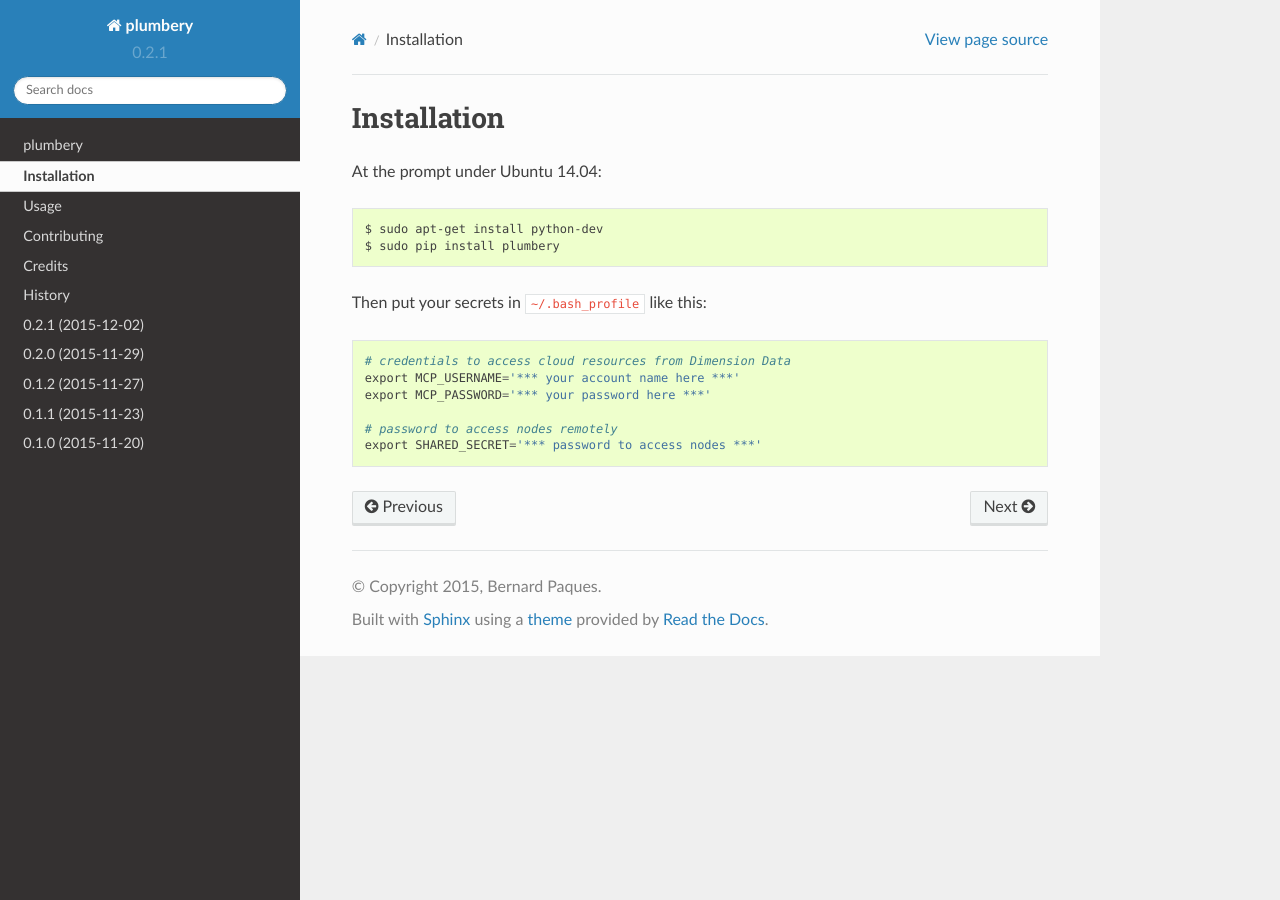
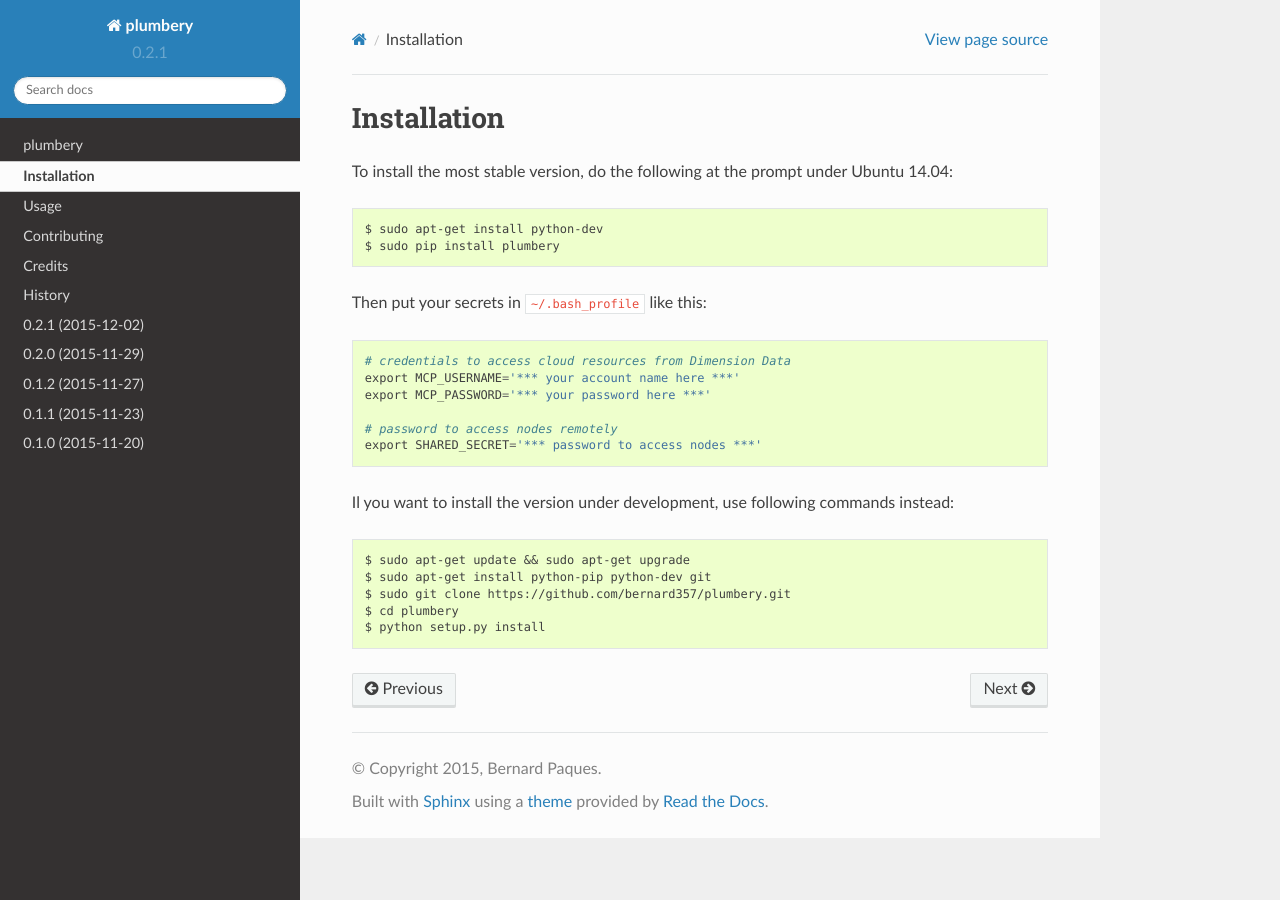
Before and after one commit to NTTLimitedRD/plumbery, a Sphinx documentation site: the page built from docs/installation.rst, in a window 1280 px wide. Built offline with Sphinx 7.4.7 and the Read the Docs theme 2.0.0, drawn with Linux system fonts in a browser that asks for light colours.

Commit message:
add documentation to install development version

```diff
--- a/docs/installation.rst
+++ b/docs/installation.rst
@@ -2,7 +2,7 @@
 Installation
 ============
 
-At the prompt under Ubuntu 14.04::
+To install the most stable version, do the following at the prompt under Ubuntu 14.04::
 
     $ sudo apt-get install python-dev
     $ sudo pip install plumbery
@@ -16,3 +16,13 @@
 
     # password to access nodes remotely
     export SHARED_SECRET='*** password to access nodes ***'
+
+
+Il you want to install the version under development, use following commands
+instead::
+
+    $ sudo apt-get update && sudo apt-get upgrade
+    $ sudo apt-get install python-pip python-dev git
+    $ sudo git clone https://github.com/bernard357/plumbery.git
+    $ cd plumbery
+    $ python setup.py install
```
